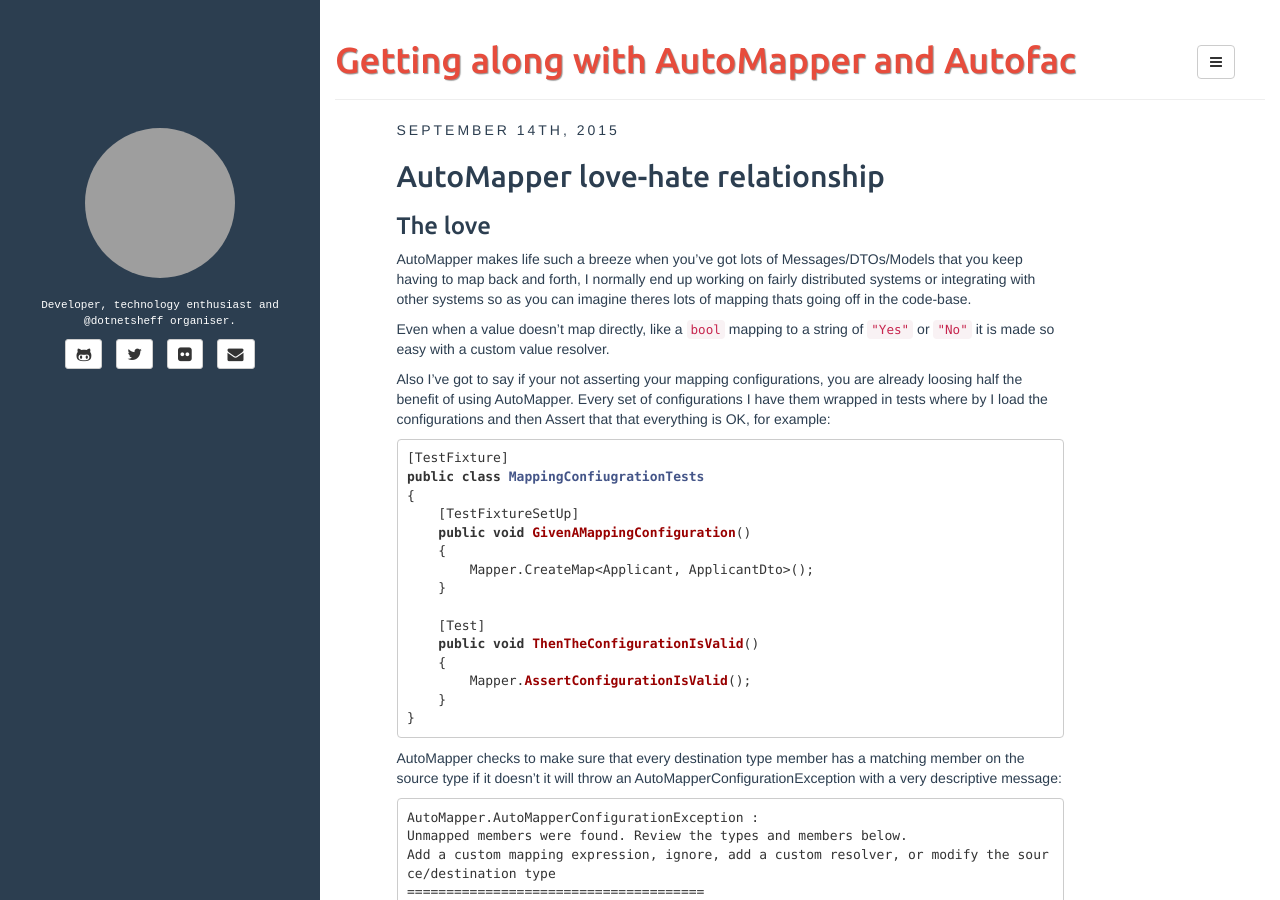
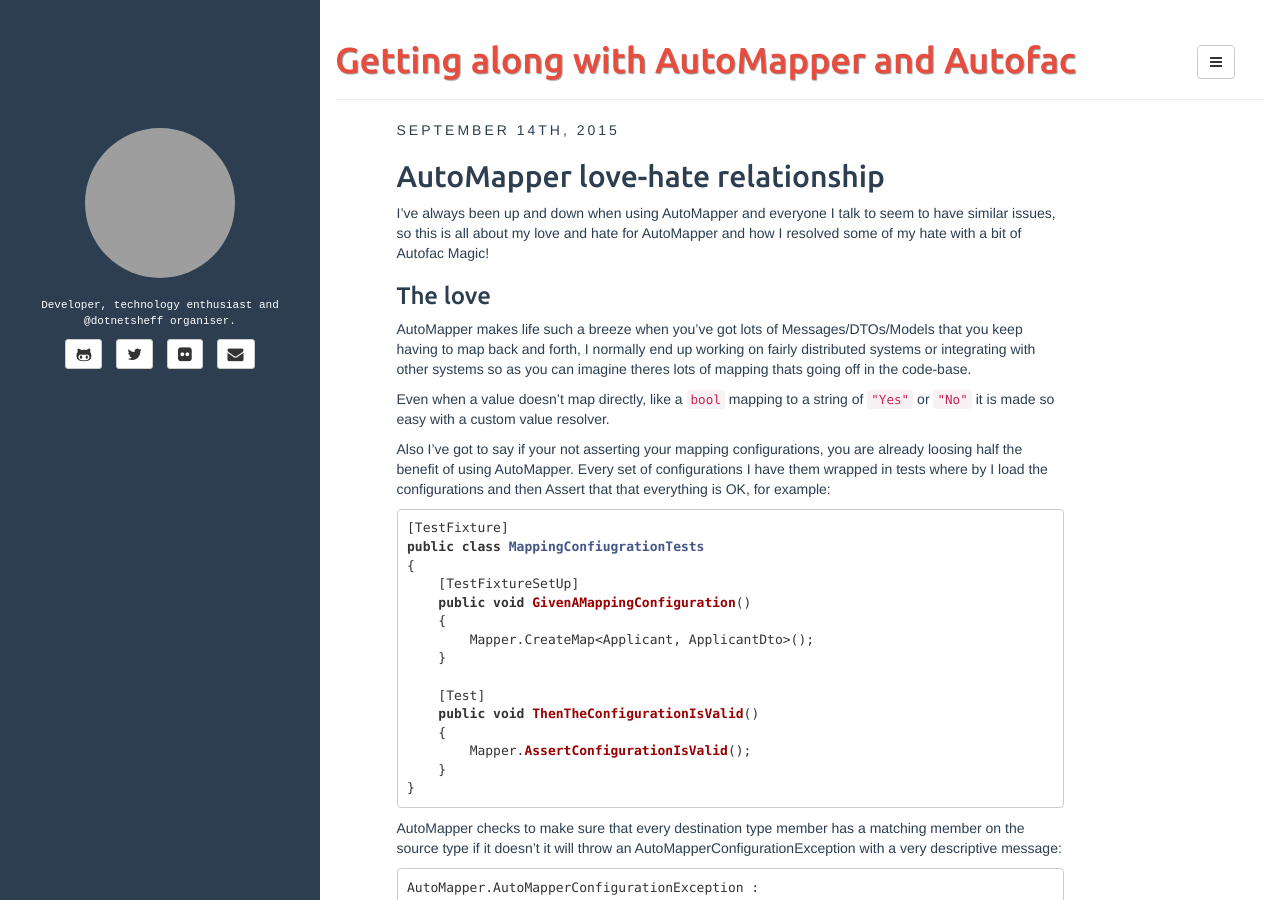
Before and after one commit to kevbite/kevbite.github.io, a Jekyll site: the page built from _posts/2015-09-14-getting-along-with-automapper-and-autofac.md, in a window 1280 px wide and 900 px high. Built offline with Jekyll 4.4.1, drawn with Linux system fonts in a browser that asks for light colours; Markdown is read by kramdown in place of the engine named in the settings; grey boxes are pictures that could not be loaded.

Commit message:
bit more description.

```diff
--- a/_posts/2015-09-14-getting-along-with-automapper-and-autofac.md
+++ b/_posts/2015-09-14-getting-along-with-automapper-and-autofac.md
@@ -3,12 +3,15 @@
 title: Getting along with AutoMapper and Autofac
 categories:
 tags: [.NET, C#, AutoMapper, Autofac]
-description: Allowing your IoC to do all the AutoMapper wirings
+description: Allowing your IoC to do all the AutoMapper configuration and wiring
 ---
 
 ## AutoMapper love-hate relationship
 
+I've always been up and down when using AutoMapper and everyone I talk to seem to have similar issues, so this is all about my love and hate for AutoMapper and how I resolved some of my hate with a bit of Autofac Magic!
+
 ### The love
+
 AutoMapper makes life such a breeze when you've got lots of Messages/DTOs/Models that you keep having to map back and forth, I normally end up working on fairly distributed systems or integrating with other systems so as you can imagine theres lots of mapping thats going off in the code-base.
 
 Even when a value doesn't map directly, like a `bool` mapping to a string of `"Yes"` or `"No"` it is made so easy with a custom value resolver.
```
